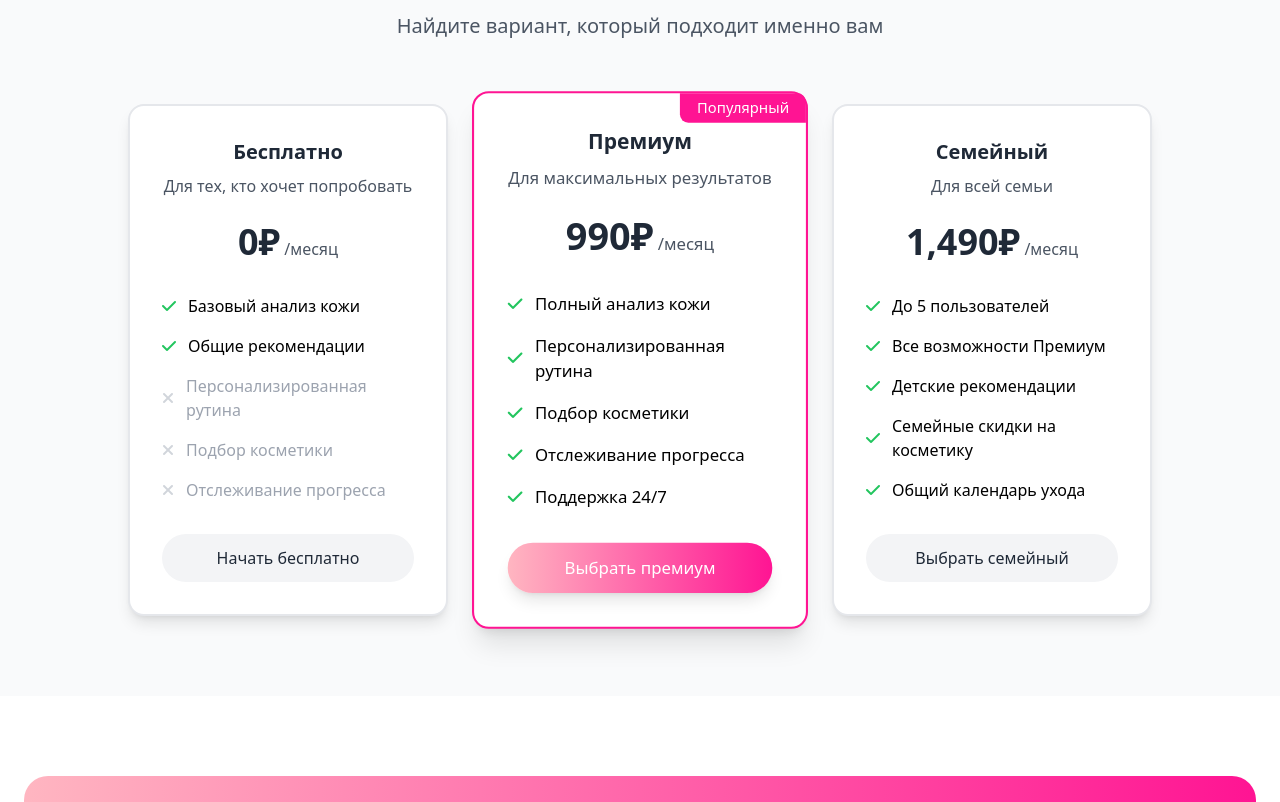
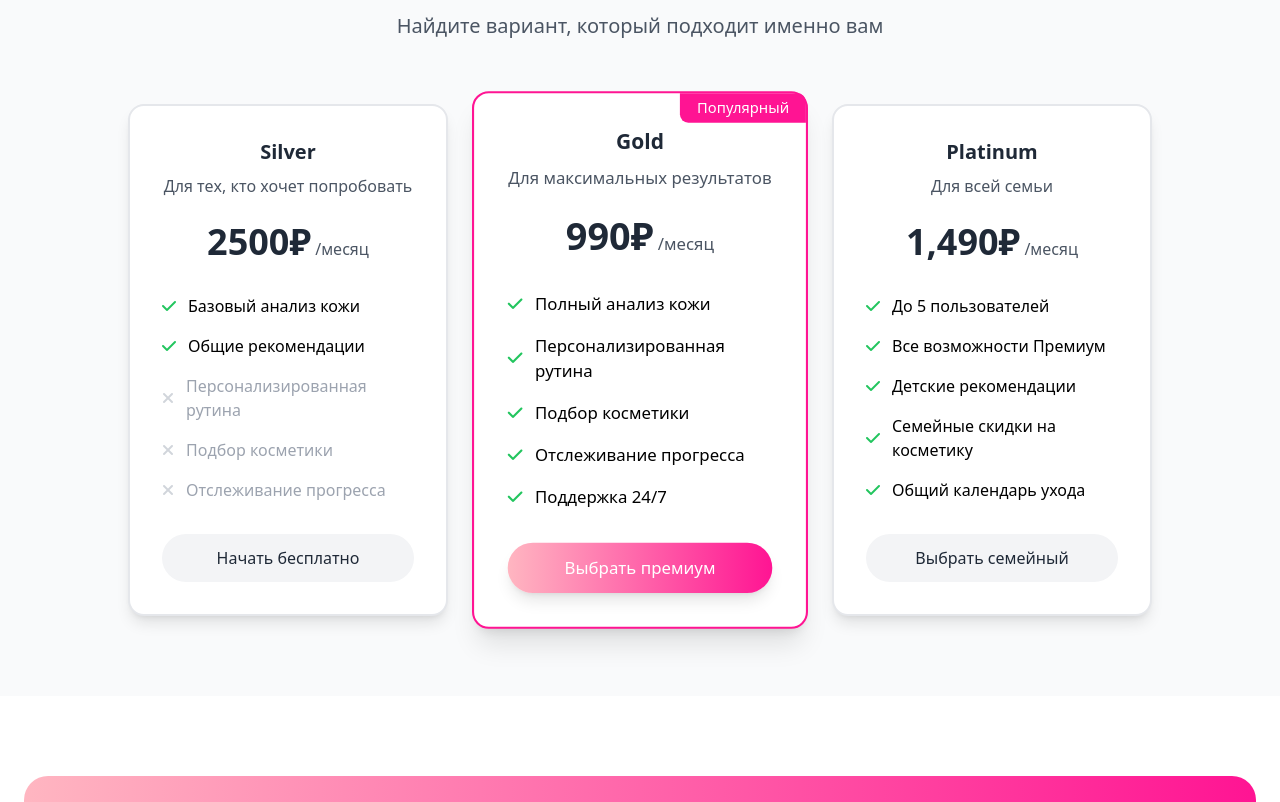
Before and after one commit to glinkin/margaret-ai-site, a plain HTML site: page index.html in a window 1280 px wide. Shown: the part 3280-4082 px from the top of the page. Drawn offline with nearby package versions, Linux system fonts and the light colour scheme.

Commit message:
Тарифыэ э

```diff
--- a/index.html
+++ b/index.html
@@ -360,11 +360,11 @@
                 <!-- Free Plan -->
                 <div class="bg-white p-8 rounded-2xl shadow-lg border-2 border-gray-200 hover:border-accent transition">
                     <div class="text-center mb-6">
-                        <h3 class="text-xl font-bold text-gray-800 mb-2">Бесплатно</h3>
+                        <h3 class="text-xl font-bold text-gray-800 mb-2">Silver</h3>
                         <p class="text-gray-600">Для тех, кто хочет попробовать</p>
                     </div>
                     <div class="text-center mb-8">
-                        <span class="text-4xl font-bold text-gray-800">0₽</span>
+                        <span class="text-4xl font-bold text-gray-800">2500₽</span>
                         <span class="text-gray-600">/месяц</span>
                     </div>
                     <ul class="space-y-4 mb-8">
@@ -396,7 +396,7 @@
                 <div class="bg-white p-8 rounded-2xl shadow-xl border-2 border-accent transform scale-105 relative">
                     <div class="absolute top-0 right-0 bg-accent text-white px-4 py-1 rounded-bl-lg rounded-tr-lg text-sm font-medium">Популярный</div>
                     <div class="text-center mb-6">
-                        <h3 class="text-xl font-bold text-gray-800 mb-2">Премиум</h3>
+                        <h3 class="text-xl font-bold text-gray-800 mb-2">Gold</h3>
                         <p class="text-gray-600">Для максимальных результатов</p>
                     </div>
                     <div class="text-center mb-8">
@@ -431,7 +431,7 @@
                 <!-- Family Plan -->
                 <div class="bg-white p-8 rounded-2xl shadow-lg border-2 border-gray-200 hover:border-accent transition">
                     <div class="text-center mb-6">
-                        <h3 class="text-xl font-bold text-gray-800 mb-2">Семейный</h3>
+                        <h3 class="text-xl font-bold text-gray-800 mb-2">Platinum</h3>
                         <p class="text-gray-600">Для всей семьи</p>
                     </div>
                     <div class="text-center mb-8">
@@ -617,7 +617,7 @@
             </div>
 
             <div class="border-t border-gray-800 mt-12 pt-8 flex flex-col md:flex-row justify-between items-center">
-                <p class="text-gray-400 mb-4 md:mb-0">© 2023 MargaretAI. Все права защищены.</p>
+                <p class="text-gray-400 mb-4 md:mb-0">© 2025 MargaretAI. Все права защищены.</p>
                 <div class="flex space-x-6">
                     <a href="#" class="text-gray-400 hover:text-white transition">
                         <i class="fab fa-apple text-2xl"></i>
```
